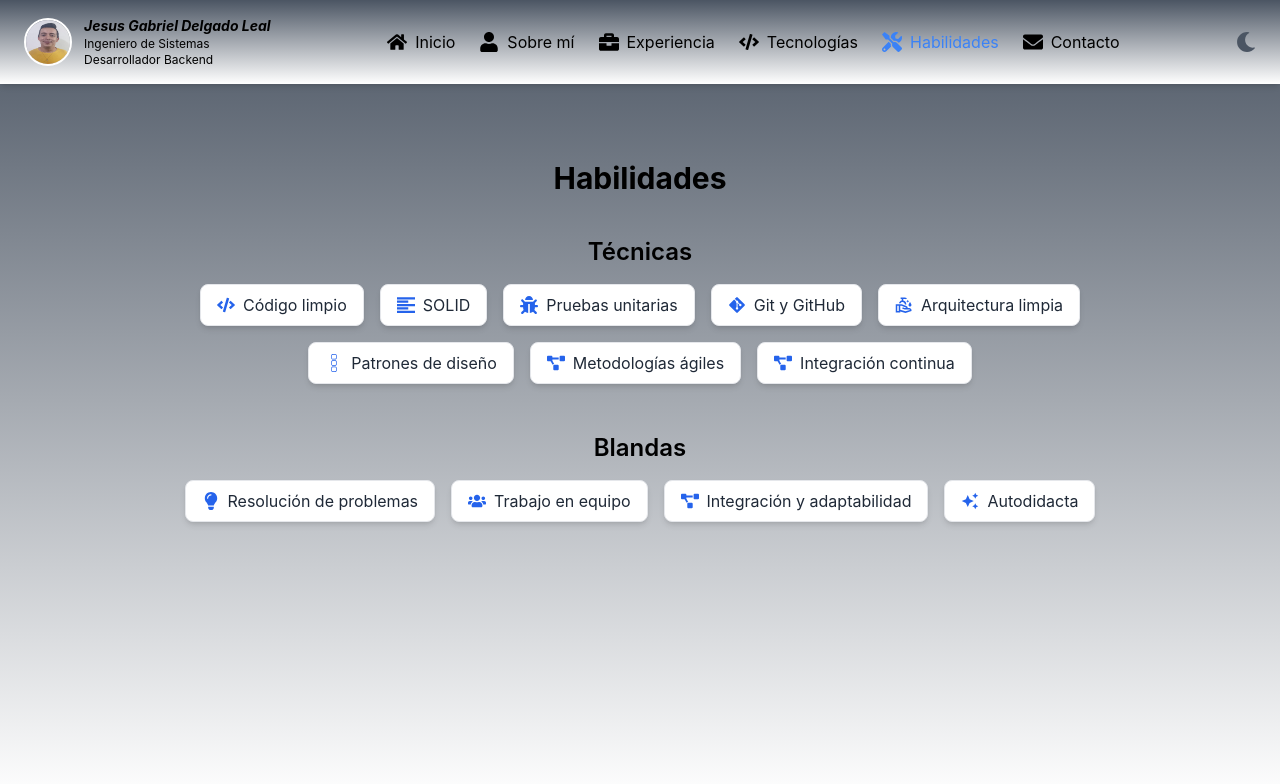
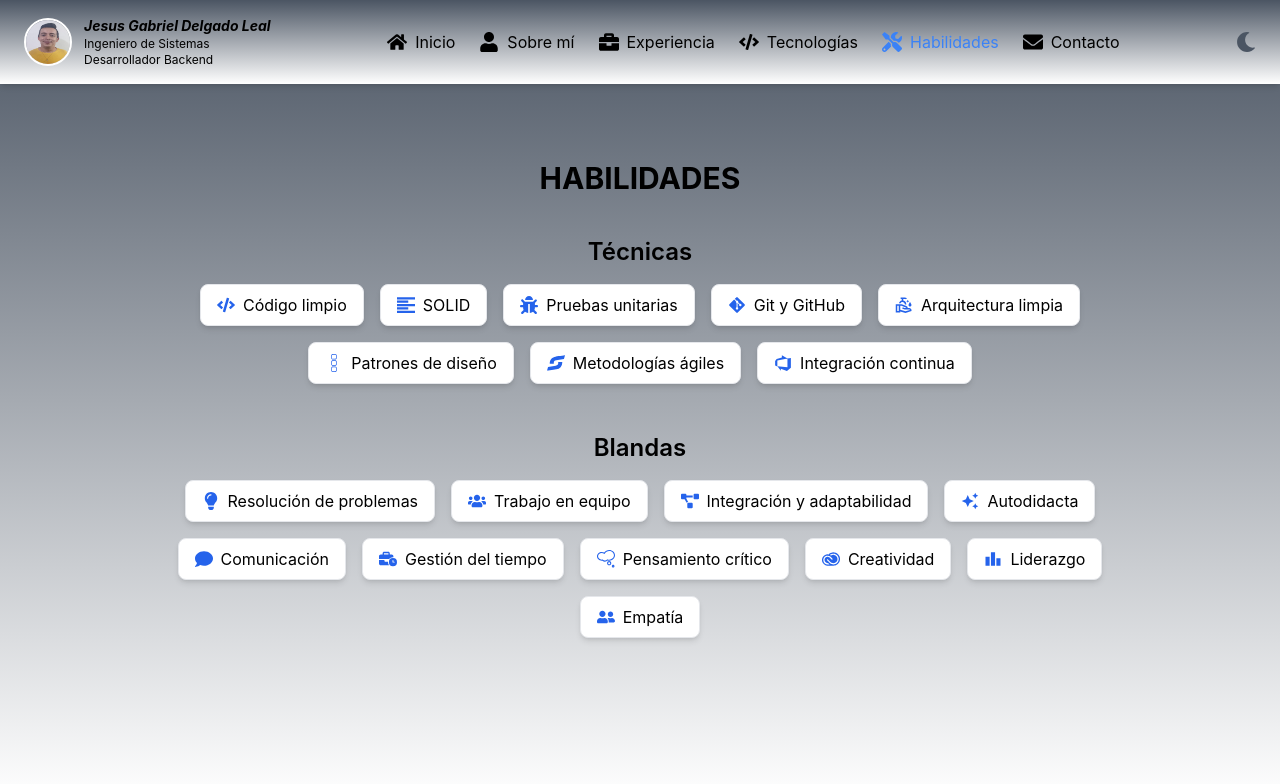
Before and after one commit to jgdelgado17/gabriel-delgado, a React (Create React App) app: page /#/skills in a window 1280 px wide. Shown: the top 784 px of the page. Built offline with nearby package versions, Linux system fonts and the light colour scheme.

Commit message:
Improvement skill

```diff
--- a/src/components/About.tsx
+++ b/src/components/About.tsx
@@ -13,9 +13,9 @@ const About = () => {
         <section className="min-h-screen p-8 bg-white dark:bg-gray-900 text-black dark:text-white bg-gradient-to-b from-gray-600 pt-36">
             <div className="max-w-6xl mx-auto grid grid-cols-1 md:grid-cols-2 gap-10 items-center">
                 <div
-                    className="order-2 md:order-1 md:col-span-1 max-w-4xl mx-auto mt-12 p-6 rounded-lg shadow-md">
+                    className="order-2 md:order-1 md:col-span-1 max-w-4xl mx-auto mt-12 p-6">
                     <div className="space-y-3">
-                        <h3 className="text-2xl font-semibold">Información Personal</h3>
+                        <h1 className="text-2xl font-semibold">Información Personal</h1>
                         <p className="flex items-center gap-2">
                             <FaMapMarkerAlt className="text-blue-600"/> Vivo actualmente en Pamplona, Colombia.
                         </p>
@@ -54,8 +54,8 @@ const About = () => {
                     </div>
                 </div>
 
-                <div className="order-1 md:order-2 md:col-span-1 p-6 rounded-lg shadow-md">
-                    <h2 className="text-3xl font-semibold mb-4">Sobre mí</h2>
+                <div className="order-1 md:order-2 md:col-span-1 p-6">
+                    <h1 className="text-3xl font-semibold mb-4">Sobre mí</h1>
                     <p className="mb-4">
                         Soy una persona curiosa, dedicada y con pasión por la tecnología. Me motiva aprender
                         continuamente y enfrentar nuevos desafíos técnicos y creativos.
--- a/src/components/Contact.tsx
+++ b/src/components/Contact.tsx
@@ -35,7 +35,7 @@ const Contact = () => {
 
                 <div className="relative bg-white dark:bg-gray-800 text-black dark:text-white p-6 rounded-lg shadow-md z-10">
                     <h2 className="text-2xl sm:text-4xl font-extrabold mb-6 text-center bg-white dark:bg-gray-800 text-black dark:text-white">
-                        Contactame
+                        Envíame un mensaje
                     </h2>
 
                     <form ref={formRef} onSubmit={sendEmail} className="space-y-4">
--- a/src/components/Experience.tsx
+++ b/src/components/Experience.tsx
@@ -124,7 +124,7 @@ const Experience = () => {
         <section className="px-4 py-12 bg-gradient-to-b from-gray-600 text-white pt-40">
             <div className="max-w-6xl mx-auto">
                 <h2 className="text-3xl font-bold mb-10 text-center text-gray-800 dark:text-white">
-                    Experiencia Laboral
+                    Experiencia Profesional
                 </h2>
 
                 <div className="grid grid-cols-1 sm:grid-cols-2 gap-6">
--- a/src/components/Hero.tsx
+++ b/src/components/Hero.tsx
@@ -8,8 +8,7 @@ const Hero = () => {
             className="relative min-h-screen bg-white dark:bg-gray-900 text-black dark:text-white bg-gradient-to-b from-gray-600 flex items-center justify-between px-4 pt-20 bg-right bg-no-repeat bg-cover bg-fixed"
             style={{ backgroundImage: `url(${backgroundUrl})` }}
         >
-            {/* Overlay modificado */}
-            <div className="absolute inset-0 bg-white/50 dark:bg-gray-800/20 z-0"></div>
+            <div className="absolute inset-0 bg-white/30 dark:bg-gray-800/20 z-0"></div>
 
             <div className="relative z-10 w-full md:w-1/2 text-center">
                 <h1 className="text-4xl md:text-6xl font-bold mb-4">Jesus Gabriel Delgado Leal</h1>
--- a/src/components/Skills.tsx
+++ b/src/components/Skills.tsx
@@ -1,7 +1,19 @@
-import {FaCode, FaUsers, FaBug, FaGitAlt, FaLightbulb, FaProjectDiagram} from "react-icons/fa";
-import { MdOutlineCleanHands, MdAutoAwesome } from "react-icons/md";
+import {
+    FaCode,
+    FaUsers,
+    FaBug,
+    FaGitAlt,
+    FaLightbulb,
+    FaProjectDiagram,
+    FaComment,
+    FaUserFriends
+} from "react-icons/fa";
+import { MdOutlineCleanHands, MdAutoAwesome, MdLeaderboard } from "react-icons/md";
 import { ImParagraphLeft } from "react-icons/im";
-import { SiBlackmagicdesign } from "react-icons/si";
+import { SiBlackmagicdesign, SiSpeedypage, SiAdobecreativecloud } from "react-icons/si";
+import { VscAzureDevops } from "react-icons/vsc";
+import { FaBusinessTime } from "react-icons/fa6";
+import { TfiThought } from "react-icons/tfi";
 
 const skills = {
     Técnicas: [
@@ -11,21 +23,27 @@ const skills = {
         { label: "Git y GitHub", icon: <FaGitAlt /> },
         { label: "Arquitectura limpia", icon: <MdOutlineCleanHands /> },
         { label: "Patrones de diseño", icon: <SiBlackmagicdesign /> },
-        { label: "Metodologías ágiles", icon: <FaProjectDiagram /> },
-        { label: "Integración continua", icon: <FaProjectDiagram /> },
+        { label: "Metodologías ágiles", icon: <SiSpeedypage /> },
+        { label: "Integración continua", icon: <VscAzureDevops /> },
     ],
     Blandas: [
         { label: "Resolución de problemas", icon: <FaLightbulb /> },
         { label: "Trabajo en equipo", icon: <FaUsers /> },
         { label: "Integración y adaptabilidad", icon: <FaProjectDiagram /> },
         { label: "Autodidacta", icon: <MdAutoAwesome /> },
+        { label: "Comunicación", icon: <FaComment /> },
+        { label: "Gestión del tiempo", icon: <FaBusinessTime /> },
+        { label: "Pensamiento crítico", icon: <TfiThought /> },
+        { label: "Creatividad", icon: <SiAdobecreativecloud /> },
+        { label: "Liderazgo", icon: <MdLeaderboard /> },
+        { label: "Empatía", icon: <FaUserFriends /> },
     ],
 };
 
 const Skills = () => {
     return (
         <section id="skills" className="min-h-screen py-16 pt-40 bg-white dark:bg-gray-900 text-black dark:text-white bg-gradient-to-b from-gray-600 text-center">
-            <h2 className="text-3xl font-bold mb-10">Habilidades</h2>
+            <h2 className="text-3xl font-bold mb-10">HABILIDADES</h2>
 
             <div className="max-w-5xl mx-auto space-y-12">
                 {Object.entries(skills).map(([category, items]) => (
@@ -35,7 +53,7 @@ const Skills = () => {
                             {items.map((skill, idx) => (
                                 <div
                                     key={skill.label}
-                                    className="flex items-center gap-2 px-4 py-2 bg-white text-gray-800 rounded-lg shadow-md border hover:scale-105 transition-transform"
+                                    className="flex items-center gap-2 px-4 py-2 rounded-lg shadow-md border hover:scale-105 transition-transform bg-white dark:bg-gray-800"
                                 >
                                     <span className="text-lg text-blue-600">{skill.icon}</span>
                                     <span>{skill.label}</span>
```
